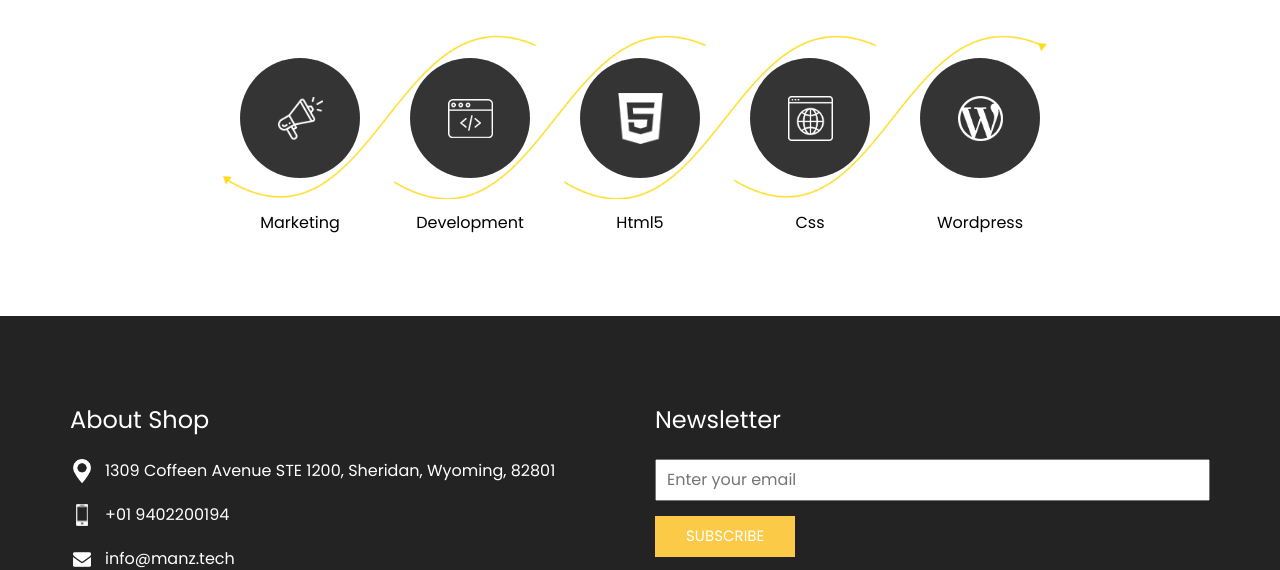
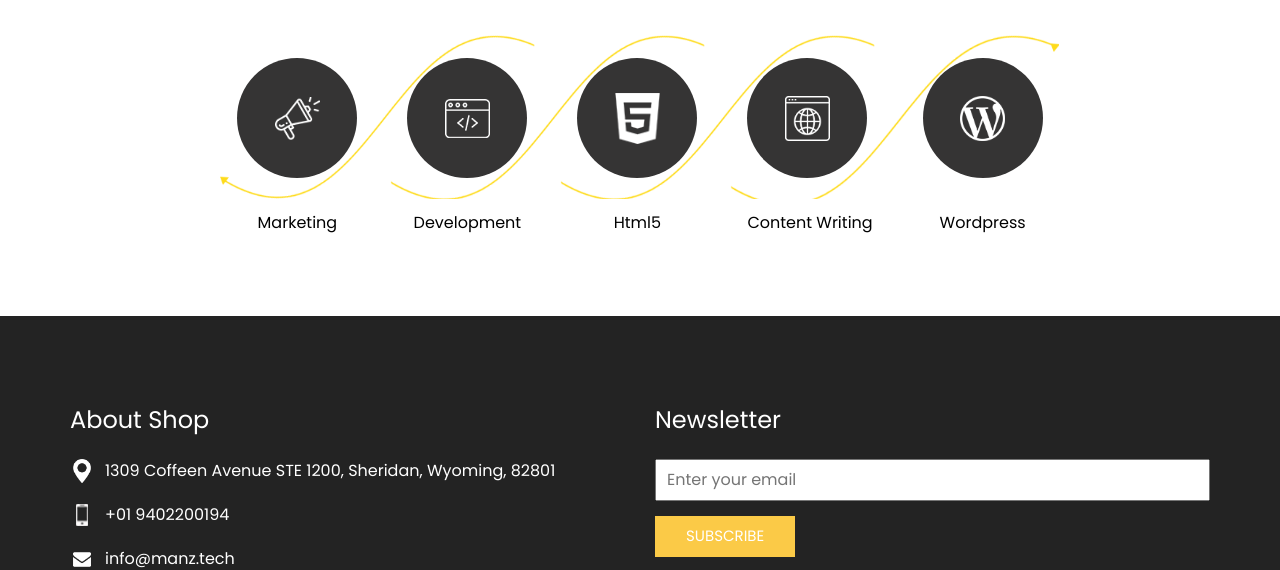
Before and after one commit to ManzTechLLC/landing_page_2022, a plain HTML site: page do.html in a window 1280 px wide. Shown: the part 239-809 px from the top of the page. Drawn offline with nearby package versions, Linux system fonts and the light colour scheme.

Commit message:
Update do.html

```diff
--- a/do.html
+++ b/do.html
@@ -128,7 +128,7 @@
           </div>
           <div class="detail-box">
             <h6>
-              Css
+              Content Writing
             </h6>
           </div>
         </div>
```
